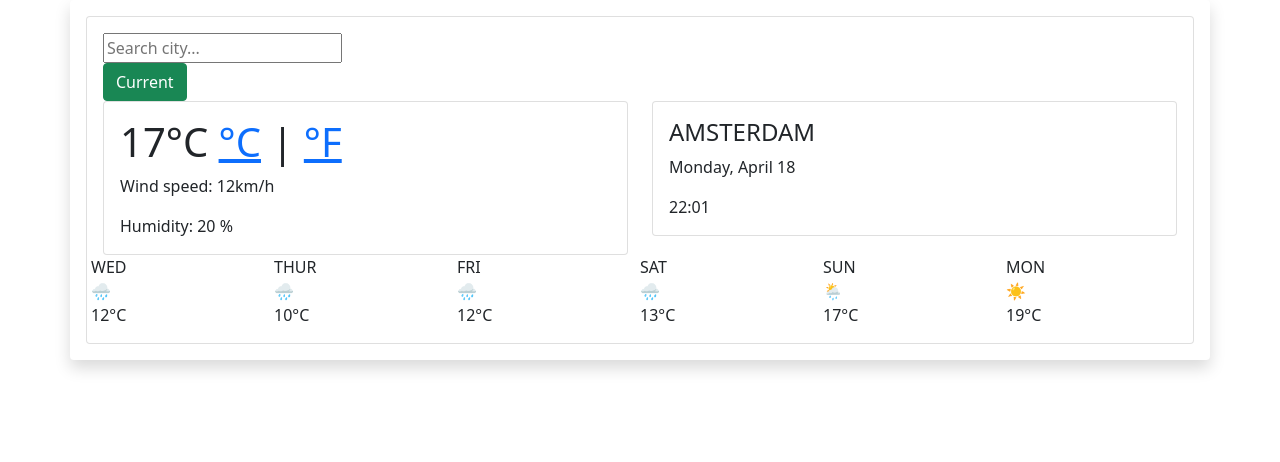
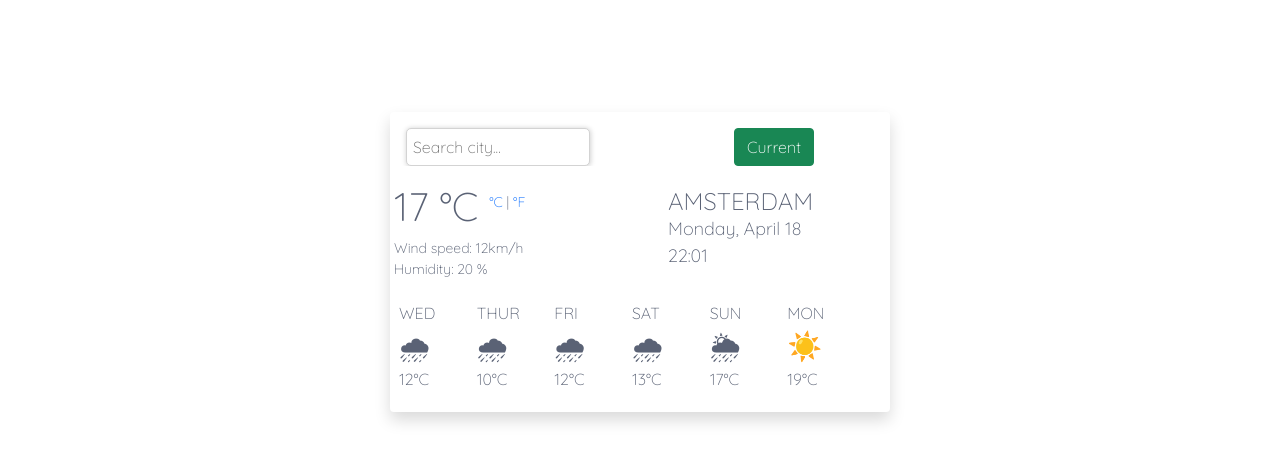
Before and after one commit to cindyangelaachieng/lesson-5-shecodes-plus, a plain HTML site: page index.html in a window 1280 px wide. Drawn offline with nearby package versions, Linux system fonts and the light colour scheme.

Commit message:
fixing css not working

```diff
--- a/index.html
+++ b/index.html
@@ -1,47 +1,25 @@
 <!DOCTYPE html>
 <html lang="en">
 <head>
-    <meta charset="UTF-8" />
-    <meta http-equiv="X-UA-Compatible" content="IE=edge" />
-    <meta name="viewport" content="width=device-width, initial-scale=1.0" />
+  <meta charset="UTF-8">
+  <meta http-equiv="X-UA-Compatible" content="IE=edge">
+  <meta name="viewport" content="width=device-width, initial-scale=1.0">
   <title>Weather App</title>
-    <link
-      href="https://cdn.jsdelivr.net/npm/bootstrap@5.1.3/dist/css/bootstrap.min.css"
-      rel="stylesheet"
-      integrity="sha384-1BmE4kWBq78iYhFldvKuhfTAU6auU8tT94WrHftjDbrCEXSU1oBoqyl2QvZ6jIW3"
-      crossorigin="anonymous"
-    />
-    <link rel="preconnect" href="https://fonts.googleapis.com" />
-    <link rel="preconnect" href="https://fonts.gstatic.com" crossorigin />
-    <link
-      href="https://fonts.googleapis.com/css2?family=Roboto:wght@100&display=swap"
-      rel="stylesheet"
-    />
-    <link rel="preconnect" href="https://fonts.googleapis.com" />
-    <link rel="preconnect" href="https://fonts.gstatic.com" crossorigin />
-    <link
-      href="https://fonts.googleapis.com/css2?family=Roboto:wght@900&display=swap"
-      rel="stylesheet"
-    />
-    <link rel="preconnect" href="https://fonts.googleapis.com" />
-    <link rel="preconnect" href="https://fonts.gstatic.com" crossorigin />
-    <link
-      href="https://fonts.googleapis.com/css2?family=Roboto&display=swap"
-      rel="stylesheet"
-    />
+</head>
+
+<link href="https://cdn.jsdelivr.net/npm/bootstrap@5.1.3/dist/css/bootstrap.min.css" rel="stylesheet" integrity="sha384-1BmE4kWBq78iYhFldvKuhfTAU6auU8tT94WrHftjDbrCEXSU1oBoqyl2QvZ6jIW3" crossorigin="anonymous">
+
+<link rel="preconnect" href="https://fonts.googleapis.com">
+<link rel="preconnect" href="https://fonts.gstatic.com" crossorigin>
+<link href="https://fonts.googleapis.com/css2?family=Quicksand:wght@300;700&display=swap" rel="stylesheet">
 
     <script src="https://cdn.jsdelivr.net/npm/axios/dist/axios.min.js"></script>
-
-    <link href="src/styles.css" />
+<link rel="stylesheet" href="src/styles.css" />
   </head>
   <body>
     <div class="container">
-      <div class="row">
       <div class="col-sm-12 big shadow p-3 mb-5 bg-white rounded">
-          <div class="card">
-            <div class="card-body">
-              <div class="form-group col-lg-2">
-                <div class="row">
+        <div class="row first-row">
           <div class="col">
             <form id="city-form">
               <input
@@ -64,15 +42,13 @@
                     </form>
                   </div>
             </div>
-              </div>
-
-              <div class="row">
+            <div class="row second-row">
                 <div class="col-sm-6 today-card">
                   <div class="card">
                     <div class="card-body today">
                       <h1 class="card-title temp">
-                        <span id="temp-num"> 17</span
-                        ><span id="temp-unit">&degC</span>
+                        <span id="temp-num"> 17</span>
+                        <span id="temp-unit">&degC</span>
                         <span class="units" id="units">
                           <a href="" id="cel-link">&deg;C</a> |
                           <a href="" id="fahr-link">&deg;F</a>
@@ -104,6 +80,7 @@
                   </div>
                 </div>
               </div>
+      <div>
               <div class="row third-row">
                 <div class="col-sm-2 future">
                   <div class="row days">WED</div>
--- a/src/styles.css
+++ b/src/styles.css
@@ -1,8 +1,7 @@
 body {
-  font-family: "Roboto", sans-serif;
+  font-family: "Quicksand", sans-serif;
 }
 h1 {
-  color: red;
   border-bottom: 0;
 }
 .container {
@@ -42,6 +41,7 @@ a:link {
 }
 .card-body {
   margin: 0 auto;
+  border: none;
 }
 .form-group {
   width: 100% auto;
@@ -99,9 +99,11 @@ a:link {
   font-size: 18px;
   text-align: left;
 }
+
 .third-row {
   margin: 0 auto;
   width: 100% auto;
+  padding: 1px;
 }
 .future {
   margin: 0 auto;
```
Also changed, not shown: 2 other files. Lines whose indentation alone changed are shown as unchanged.
